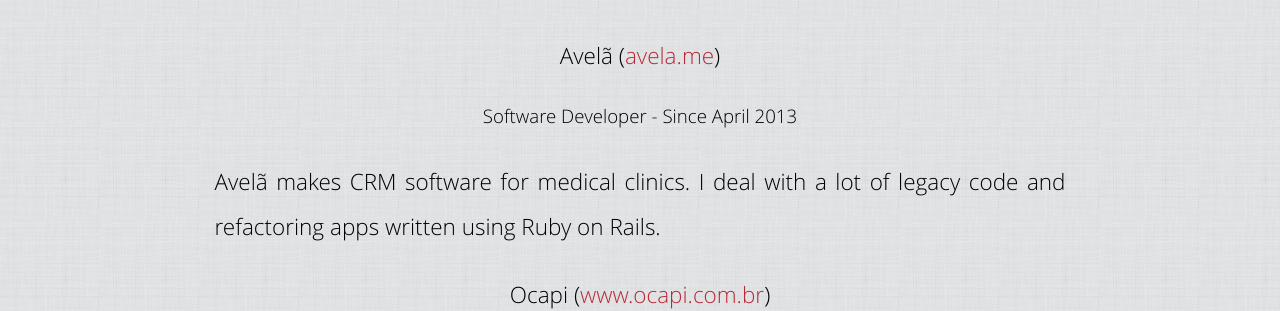
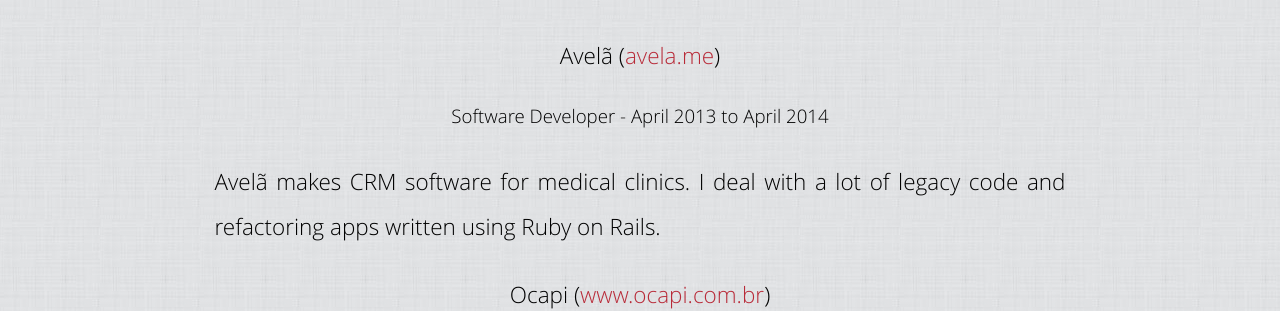
Before and after one commit to fuadsaud/fuadsaud.github.io, a Jekyll site: the page built from resume.md, in a window 1280 px wide. Shown: the part 1181-1492 px from the top of the page. Built offline with Jekyll 4.4.1, drawn with Linux system fonts in a browser that asks for light colours; Markdown is read by kramdown in place of the engine named in the settings.

Commit message:
Updat resume

```diff
--- a/resume.md
+++ b/resume.md
@@ -37,7 +37,7 @@ hopefully graduate in 2015).
 ### Where I've been working
 
 #### Avelã ([avela.me](//avela.me))
-##### Software Developer - Since April 2013
+##### Software Developer - April 2013 to April 2014
 
 Avelã makes CRM software for medical clinics. I deal with a lot of legacy code
 and refactoring apps written using Ruby on Rails.
```
